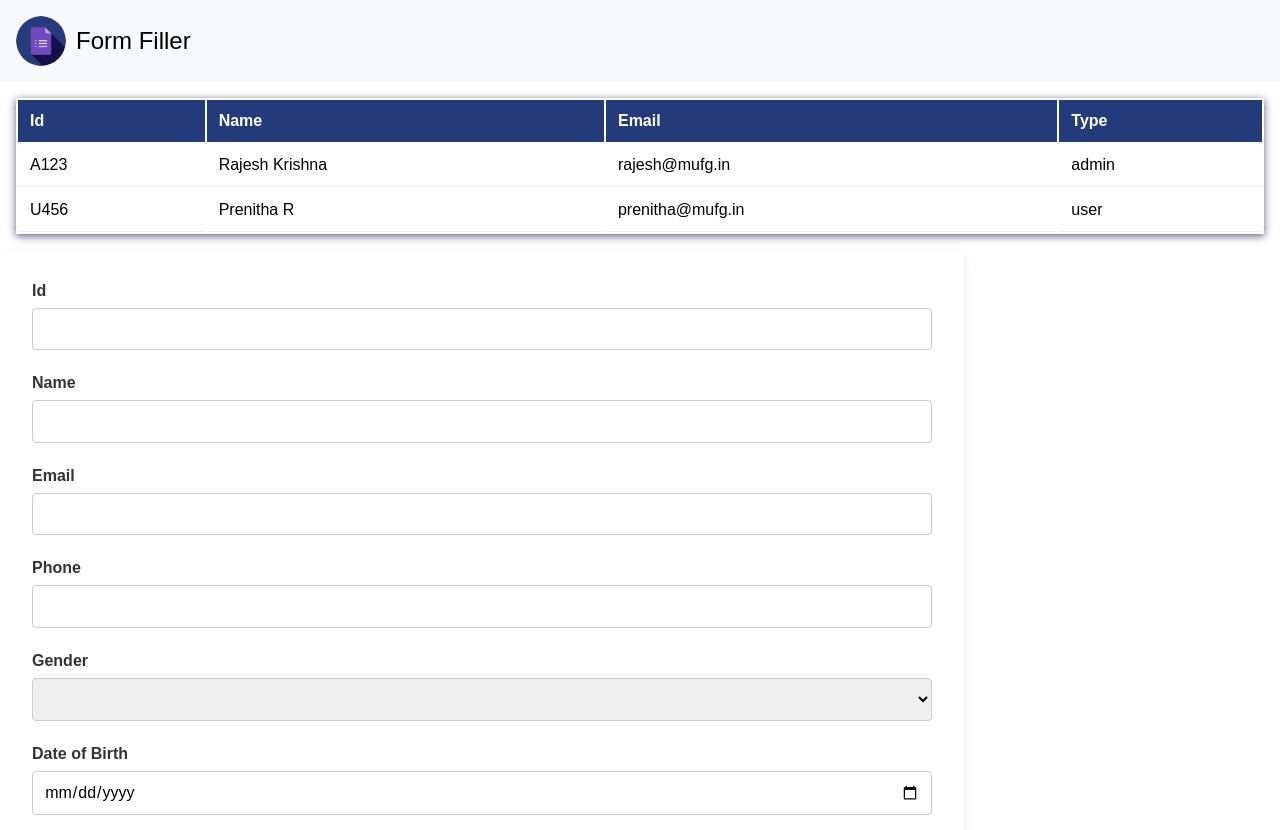
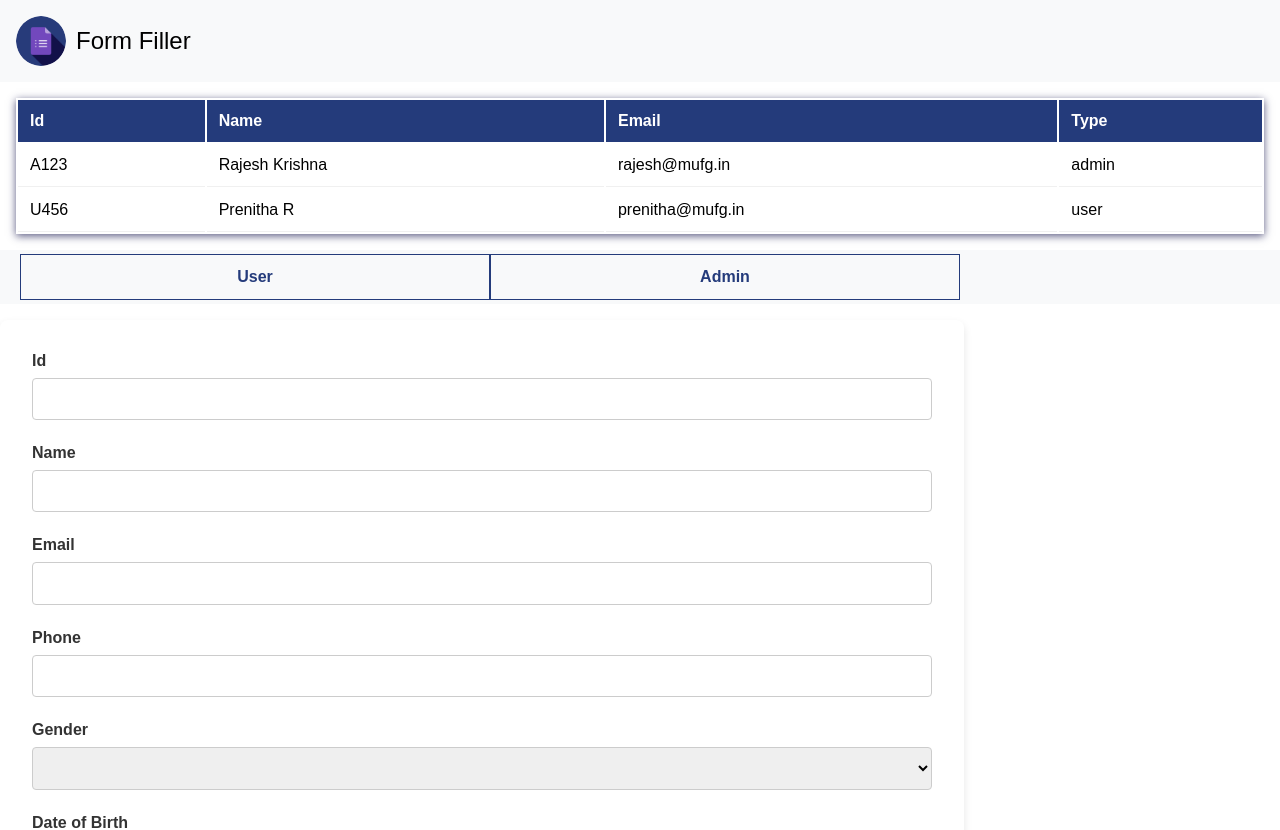
Before and after one commit to PrenithaRajesh/T1_Angular_TemplateForms, an Angular app: page / in a window 1280 px wide. Shown: the top 830 px of the page. Built offline with nearby package versions, Linux system fonts and the light colour scheme.

Commit message:
Add tab component
Signed-off-by: Prenitha Rajesh <prenitharajesh04@gmail.com>

```diff
--- a/src/app/app.component.html
+++ b/src/app/app.component.html
@@ -2,4 +2,6 @@
 
 <app-user-table />
 
+<app-user-tab />
+
 <app-user-input selectedForm="user" />
--- a/src/app/app.component.ts
+++ b/src/app/app.component.ts
@@ -2,12 +2,13 @@ import { Component } from '@angular/core';
 import { HeaderComponent } from './header/header.component';
 import { UserTableComponent } from './user-table/user-table.component';
 import { UserInputComponent } from './user-input/user-input.component';
-import { UserOrAdmin } from './user-input.model';
 import { UserService } from './user.service';
+import { UserTabComponent } from "./user-tab/user-tab.component";
+
 @Component({
   selector: 'app-root',
   standalone: true,
-  imports: [HeaderComponent, UserTableComponent, UserInputComponent],
+  imports: [HeaderComponent, UserTableComponent, UserInputComponent, UserTabComponent],
   templateUrl: './app.component.html',
   styleUrl: './app.component.css',
 })
--- /dev/null
+++ b/src/app/user-tab/user-tab.component.css
@@ -0,0 +1,29 @@
+.tab-area{
+    background-color: #f8f9fa;
+}
+.tab {
+    display: flex;
+    justify-content: space-evenly;
+    padding: 0.25rem;
+    max-width: 940px;
+    margin: 1rem;
+}
+
+.tablink {
+    background-color: #f8f9fa;
+    border: none;
+    color: #243b7b;
+    cursor: pointer;
+    font-size: 16px;
+    transition: all 0.3s ease;
+    font-weight: bold;
+    width: 100%;
+    padding: 0.8rem;
+    border: 1px solid #243b7b;
+}
+
+.tablink:hover {
+    background-color: #e4e2e2;
+}
+
+/* TODO: ADD CSS FOR SELECTED CLASS */
--- /dev/null
+++ b/src/app/user-tab/user-tab.component.html
@@ -0,0 +1,6 @@
+<div class="tab-area">
+    <div class="tab">
+        <button class="tablink">User</button>
+        <button class="tablink">Admin</button>
+    </div>
+</div>
--- /dev/null
+++ b/src/app/user-tab/user-tab.component.ts
@@ -0,0 +1,12 @@
+import { Component } from '@angular/core';
+
+@Component({
+  selector: 'app-user-tab',
+  standalone: true,
+  imports: [],
+  templateUrl: './user-tab.component.html',
+  styleUrl: './user-tab.component.css'
+})
+export class UserTabComponent {
+  selectedTab: string = 'user';
+}
```
